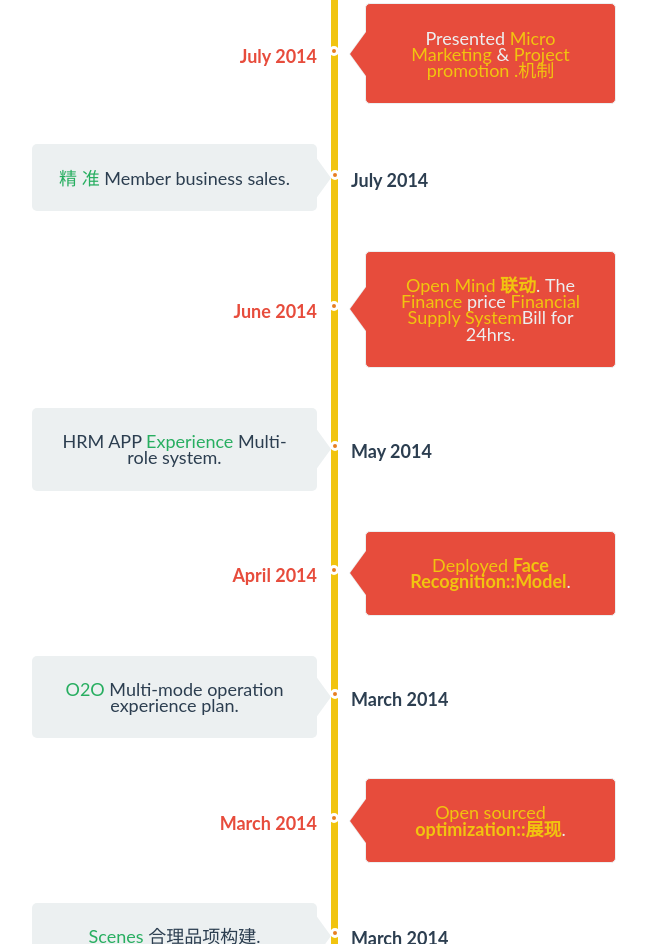
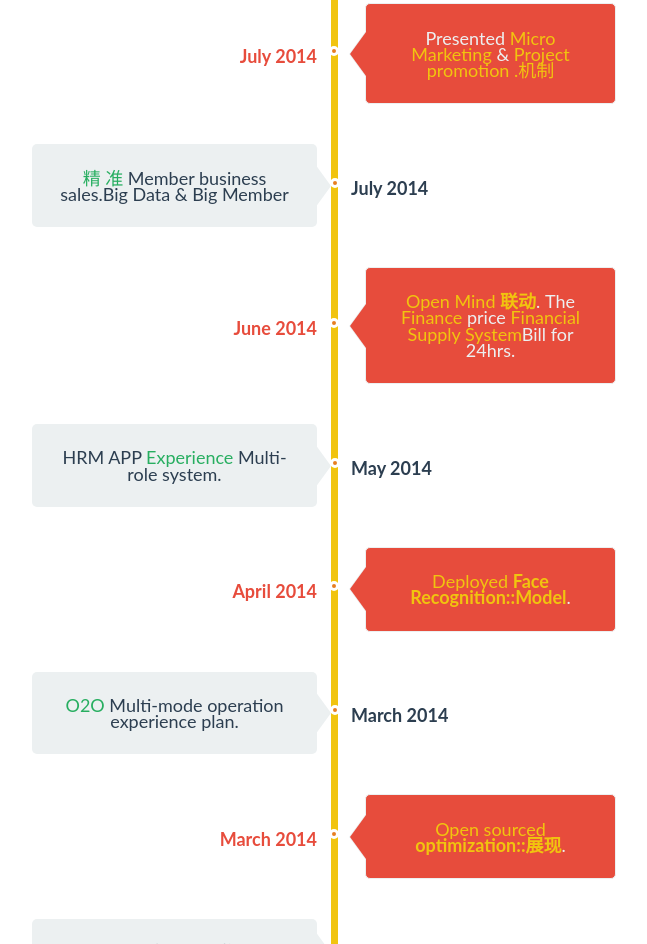
Before and after one commit to systemes/systemes.github.io, a plain HTML site: page about.html in a window 1280 px wide. Shown: the part 3235-4179 px from the top of the page, without its empty margins (302-949 px from the left). Drawn offline with Linux system fonts and the light colour scheme.

Commit message:
Update about.html

```diff
--- a/about.html
+++ b/about.html
@@ -157,7 +157,7 @@
           <span>July 2014</span>
         </li>
         <li>
-          <p><a href="#" target="_blank">精  准</a> Member business sales.</p>
+          <p><a href="#" target="_blank">精  准</a> Member business sales.Big Data & Big Member</p>
           <span>July 2014</span>
         </li>
         <li class="relevant">
```
